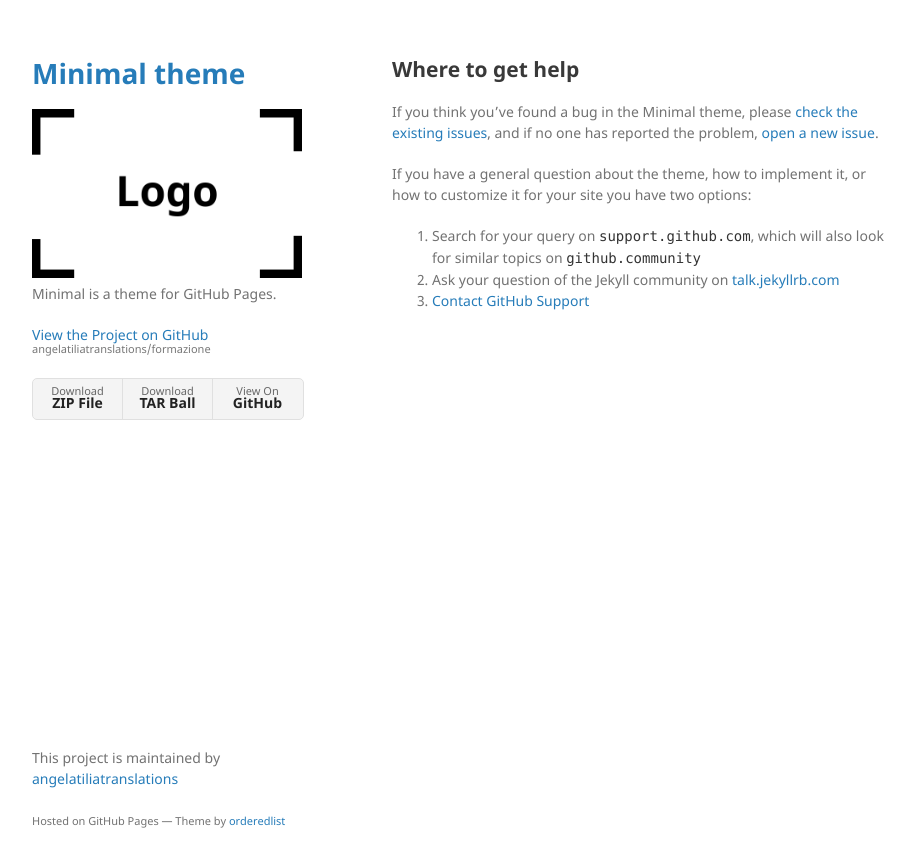
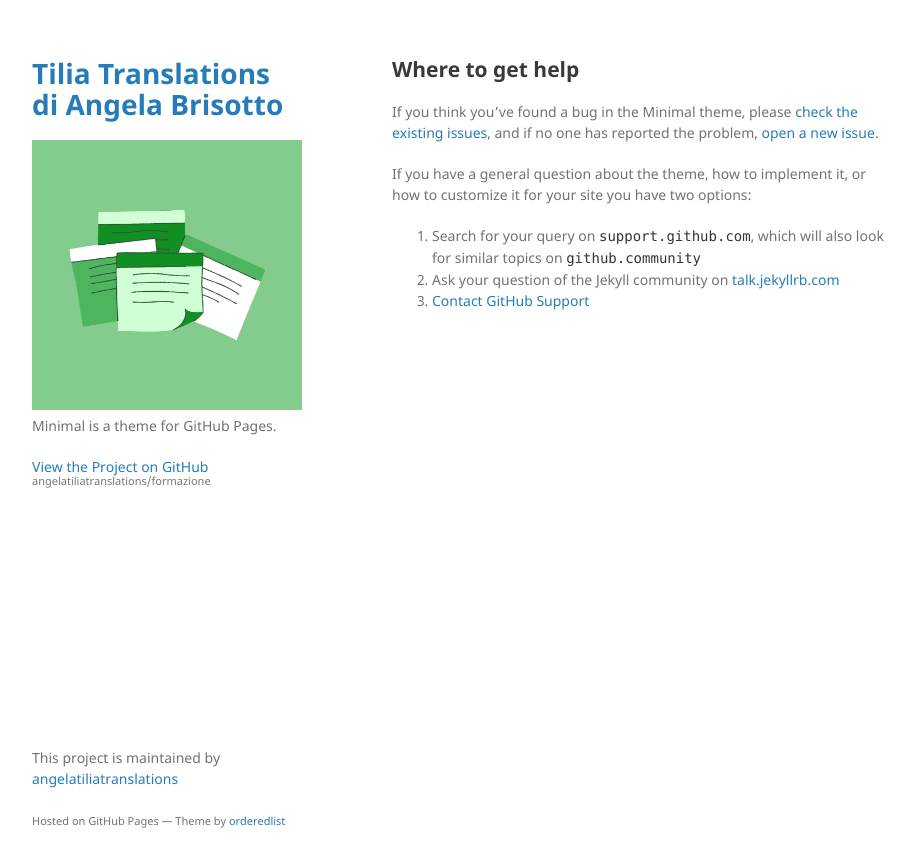
Before and after one commit to angelatiliatranslations/formazione, a Jekyll site: the page built from docs/SUPPORT.md, in a window 1280 px wide. Shown: the top 867 px of the page, without its empty margins (178-1093 px from the left). Built offline with Jekyll 4.4.1, drawn with Linux system fonts in a browser that asks for light colours; our own code applies the rules of GitHub Pages for plain Markdown files.

Commit message:
Update _config.yml

```diff
--- a/_config.yml
+++ b/_config.yml
@@ -1,7 +1,7 @@
-title: Minimal theme
-logo: /assets/img/logo.png
+title: Tilia Translations di Angela Brisotto
+logo: /assets/img/Pagina corsi di aggiornamento.png
 description: Minimal is a theme for GitHub Pages.
-show_downloads: true
+show_downloads:
 google_analytics:
 theme: jekyll-theme-minimal
 remote_theme: pages-themes/minimal@v0.2.0
```
